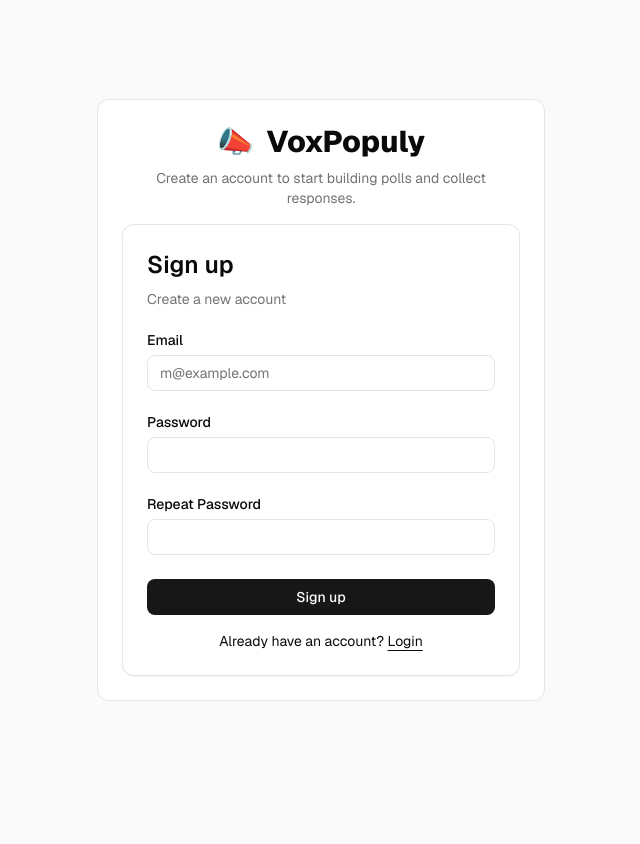
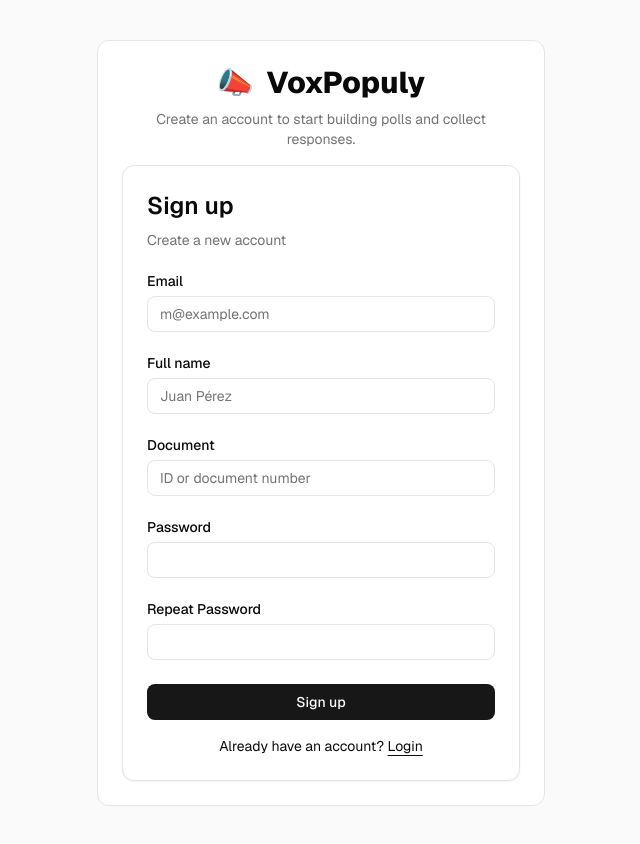
Before and after one commit to Gerarddelae/voxpopuly, a Next.js app: page /auth/sign-up in a window 1280 px wide. Shown: the whole page, without its empty margins (319-959 px from the left). Before the commit the page ends 800 px from the top, so only its background shows below. Built offline with nearby package versions, Linux system fonts and the light colour scheme; no server answers.

Commit message:
actualizacion de sing up

```diff
--- a/components/dashboard/lead-sources-chart.tsx
+++ b/components/dashboard/lead-sources-chart.tsx
@@ -59,6 +59,8 @@ export function LeadSourcesChart() {
 
   const data = allData[timeRange];
   const totalLeads = data.reduce((acc, item) => acc + item.value, 0);
+
+  const formatNumber = (n: number) => n.toLocaleString("en-US");
 
   const onPieEnter = (_: unknown, index: number) => {
     setActiveIndex(index);
@@ -176,7 +178,7 @@ export function LeadSourcesChart() {
           </ResponsiveContainer>
           <div className="absolute inset-0 flex flex-col items-center justify-center pointer-events-none">
             <span className="text-lg sm:text-xl font-semibold">
-              {totalLeads.toLocaleString()}
+              {formatNumber(totalLeads)}
             </span>
             <span className="text-[10px] sm:text-xs text-muted-foreground">
               Total Leads
@@ -205,7 +207,7 @@ export function LeadSourcesChart() {
                   {item.name}
                 </span>
                 <span className="text-xs sm:text-sm font-semibold tabular-nums">
-                  {item.value.toLocaleString()}
+                  {formatNumber(item.value)}
                 </span>
               </div>
             ))}
--- a/components/sign-up-form.tsx
+++ b/components/sign-up-form.tsx
@@ -23,6 +23,8 @@ export function SignUpForm({
   const [email, setEmail] = useState("");
   const [password, setPassword] = useState("");
   const [repeatPassword, setRepeatPassword] = useState("");
+  const [fullName, setFullName] = useState("");
+  const [document, setDocument] = useState("");
   const [error, setError] = useState<string | null>(null);
   const [isLoading, setIsLoading] = useState(false);
   const router = useRouter();
@@ -45,6 +47,10 @@ export function SignUpForm({
         password,
         options: {
           emailRedirectTo: `${window.location.origin}/dashboard`,
+          data: {
+            full_name: fullName,
+            document,
+          },
         },
       });
       if (error) throw error;
@@ -77,6 +83,28 @@ export function SignUpForm({
                   onChange={(e) => setEmail(e.target.value)}
                 />
               </div>
+                <div className="grid gap-2">
+                  <Label htmlFor="full-name">Full name</Label>
+                  <Input
+                    id="full-name"
+                    type="text"
+                    placeholder="Juan Pérez"
+                    required
+                    value={fullName}
+                    onChange={(e) => setFullName(e.target.value)}
+                  />
+                </div>
+                <div className="grid gap-2">
+                  <Label htmlFor="document">Document</Label>
+                  <Input
+                    id="document"
+                    type="text"
+                    placeholder="ID or document number"
+                    required
+                    value={document}
+                    onChange={(e) => setDocument(e.target.value)}
+                  />
+                </div>
               <div className="grid gap-2">
                 <div className="flex items-center">
                   <Label htmlFor="password">Password</Label>
```
Also changed, not shown: 1 other file (tests, documents, lock files or other folders).
